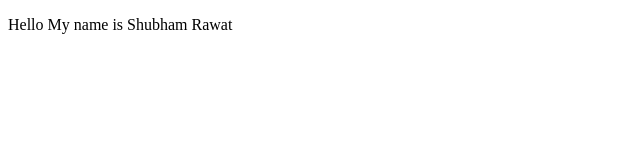
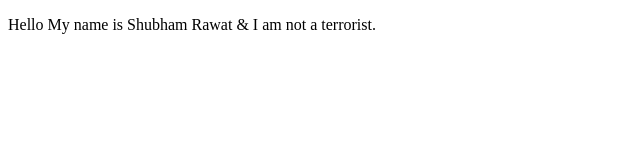
Before and after one commit to shubhamrawat0269/WEB-DEV-LEARN, a Nuxt app in the folder FRONTEND/NUXT/NUXT_MODERN/: page / in a window 1280 px wide. Shown: the top 160 px of the page, without its empty margins (0-640 px from the left). Built offline with nearby package versions, Linux system fonts and the light colour scheme.

Commit message:
Updated : main file changes

```diff
--- a/FRONTEND/NUXT/NUXT_MODERN/pages/index.vue
+++ b/FRONTEND/NUXT/NUXT_MODERN/pages/index.vue
@@ -1,5 +1,5 @@
 <template>
-    <p>Hello My name is Shubham Rawat</p>
+    <p>Hello My name is Shubham Rawat & I am not a terrorist.</p>
 </template>
 
 
```
